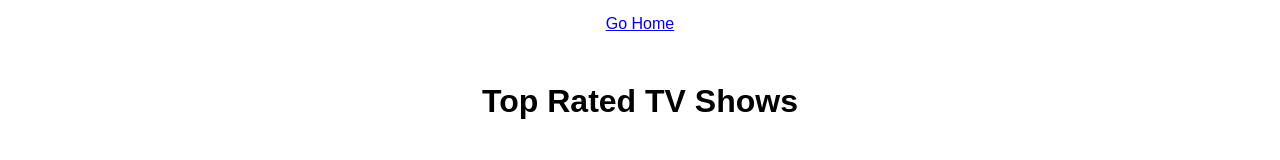
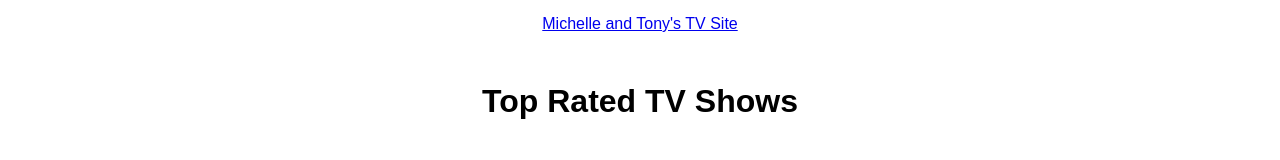
Before and after one commit to AntGrimm/tv-group-project, a React (Create React App) app: page / in a window 1280 px wide. Shown: the top 160 px of the page. Built offline with nearby package versions, Linux system fonts and the light colour scheme; no server answers.

Commit message:
edited nav bar

```diff
--- a/src/components/NavBar.jsx
+++ b/src/components/NavBar.jsx
@@ -3,11 +3,11 @@ import { Link } from 'react-router-dom'
 
 const NavBar = () => {
   return (
-    <nav className="nav-bar">
-      <p>
-        <Link to="/">Go Home</Link>
-      </p>
-    </nav>
+    <Link to="/">
+      <nav className="nav-bar">
+        <p>Michelle and Tony's TV Site</p>
+      </nav>
+    </Link>
   )
 }
 
--- a/src/index.css
+++ b/src/index.css
@@ -149,3 +149,8 @@ p {
   position: relative;
   top: 3rem;
 }
+
+/* .nav-bar {
+  background-color: rgb(188, 188, 224);
+  height: 5rem;
+} */
```
